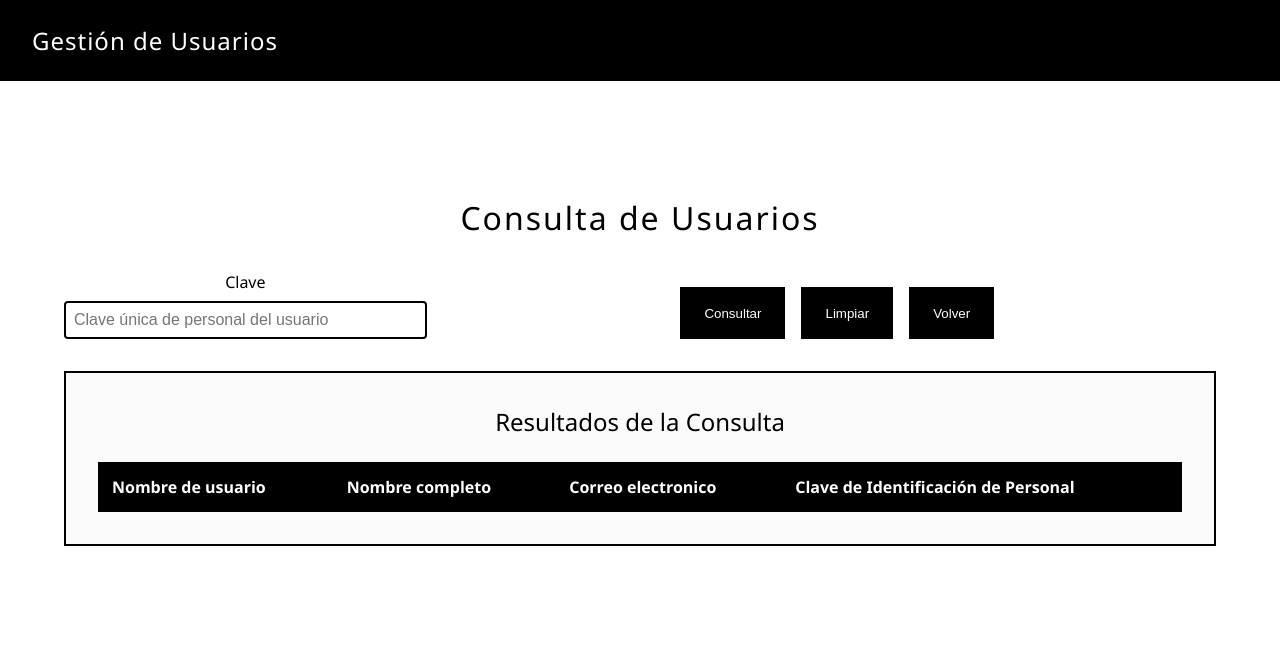
After one commit to tuX-2/STM_CIIT, a PHP site: page /consultar_usuarios.html in a window 1280 px wide. The commit adds this page. Shown: the top 657 px of the page. Run offline with PHP 8.4, Linux system fonts and the light colour scheme; lists and menus that the app fills with data are empty.

Commit message:
Inicio de consultar usuarios

```diff
--- a/backend/pruebas/read.php
+++ b/backend/pruebas/read.php
@@ -13,7 +13,7 @@ try {
     $stmt = $pdo->query("SELECT * FROM personal");
     $personal = $stmt->fetchAll(PDO::FETCH_ASSOC);
     foreach ($personal as $p) {
-        echo "ID: {$p['id_personal']} | Nombre: {$p['nombre_personal']} {$p['apellido_paterno']} {$p['apellido_materno']} | Cargo: {$p['cargo']}<br>";
+        echo "ID: {$p['id_personal']} | Nombre: {$p['nombre_personal']} {$p['apellido_paterno']} {$p['apellido_materno']} | Cargo: {$p['cargo']}<br> | CURP: {$p['curp']}<br> ";
     }
 
     echo "<h2>Usuarios</h2>";
--- /dev/null
+++ b/frontend/consultar_usuarios.html
@@ -0,0 +1,57 @@
+<!DOCTYPE html>
+<html lang="en">
+
+<head>
+    <meta charset="UTF-8" />
+    <meta name="viewport" content="width=device-width, initial-scale=1.0" />
+    <title>Gestión de personal</title>
+    <link rel="stylesheet" href="./css/panel_general.css" />
+    <link rel="stylesheet" href="./css/gestionPersonal.css" />
+</head>
+
+<body>
+    <header class="header">
+        <h1>Gestión de Usuarios</h1>
+    </header>
+
+    <main class="main-content">
+        <section class="welcome-section">
+            <h2>Consulta de Usuarios</h2>
+            <form method="POST" class="grid-container">
+                <div class="form-field">
+                    <label for="numero_personal">Clave</label>
+                    <input type="text" id="clave_usuario" name="clave_usuario" required
+                        placeholder="Clave única de personal del usuario" />
+                </div>
+
+                <div class="form-actions">
+                    <button type="submit">Consultar</button>
+                    <button type="reset">Limpiar</button>
+                    <button type="button" onclick="window.location.href='panel_general.html'">
+                        Volver
+                    </button>
+                </div>
+            </form>
+
+            <div class="content-area active" id="resultado-consulta">
+                <h3>Resultados de la Consulta</h3>
+                <table>
+                    <thead>
+                        <tr>
+                            <th>Nombre de usuario</th>
+                            <th>Nombre completo</th>
+                            <th>Correo electronico</th>
+                            <th>Clave de Identificación de Personal</th>
+                        </tr>
+                    </thead>
+                    <tbody>
+                    </tbody>
+                </table>
+            </div>
+        </section>
+    </main>
+    <script src="./js/gestion_usuarios.js"></script>
+
+</body>
+
+</html>
--- /dev/null
+++ b/frontend/js/gestion_usuarios.js
@@ -0,0 +1,46 @@
+document.addEventListener("DOMContentLoaded", () => {
+    const form = document.querySelector("form");
+    const tbody = document.querySelector("tbody");
+
+    form.addEventListener("submit", async (e) => {
+        e.preventDefault();
+
+        const formData = new FormData(form);
+        const clave = formData.get("clave_usuario").trim();
+
+        if (!clave) {
+            alert("Por favor ingresa una clave de usuario.");
+            return;
+        }
+
+        try {
+            const response = await fetch("/../backend/pruebas/consultar_usuario.php", {
+                method: "POST",
+                body: formData,
+            });
+
+            const data = await response.json();
+            tbody.innerHTML = "";
+
+            if (data.success && data.data.length > 0) {
+                data.data.forEach((usuario) => {
+                    const tr = document.createElement("tr");
+                    tr.innerHTML = `
+            <td>${usuario.nombre_usuario}</td>
+            <td>${usuario.nombre_completo}</td>
+            <td>${usuario.correo}</td>
+            <td>${usuario.clave_identificacion}</td>
+          `;
+                    tbody.appendChild(tr);
+                });
+            } else {
+                const tr = document.createElement("tr");
+                tr.innerHTML = `<td colspan="4" style="text-align:center;color:red;">${data.message}</td>`;
+                tbody.appendChild(tr);
+            }
+        } catch (error) {
+            console.error("Error al consultar:", error);
+            tbody.innerHTML = `<tr><td colspan="4" style="color:red;text-align:center;">Error al conectar con el servidor</td></tr>`;
+        }
+    });
+});
--- a/frontend/panel_general.html
+++ b/frontend/panel_general.html
@@ -26,7 +26,7 @@
         <div class="nav-item">
             <span>Usuarios</span>
             <div class="dropdown">
-                <div class="dropdown-item" onclick="showContent('usuarios-consultar')">Consultar</div>
+                <a href="consultar_usuarios.html" class="dropdown-item">Consultar</a>
                 <div class="dropdown-item" onclick="showContent('usuarios-actualizar')">Actualizar</div>
                 <div class="dropdown-item" onclick="showContent('usuarios-eliminar')">Eliminar</div>
             </div>
```
Also changed, not shown: backend/pruebas/consultar_usuario.php (added, +60 -0 lines), backend/pruebas/registrar_usuario.php (+4 -5 lines), frontend/css/registro_usuarios.css (+6 -6 lines).
